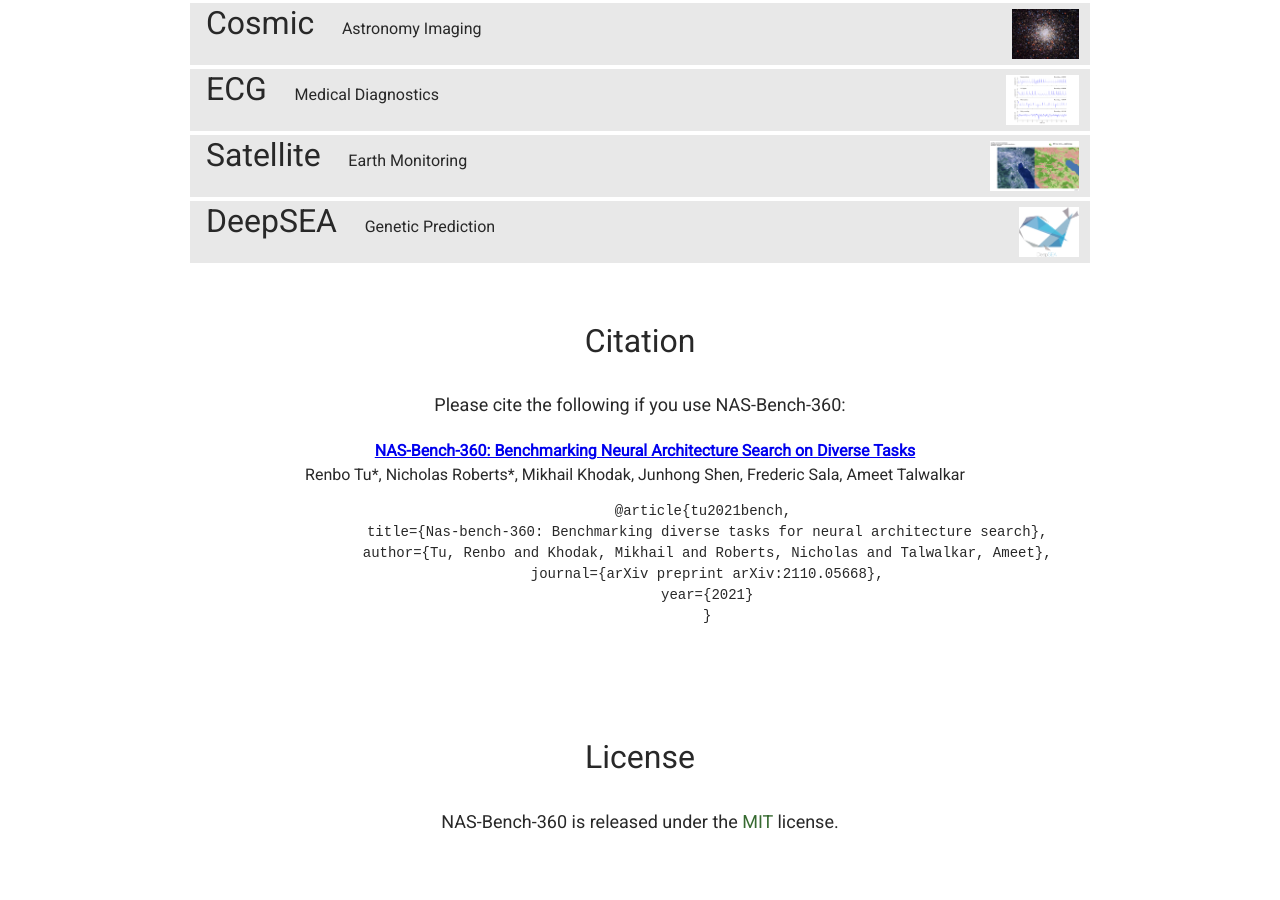
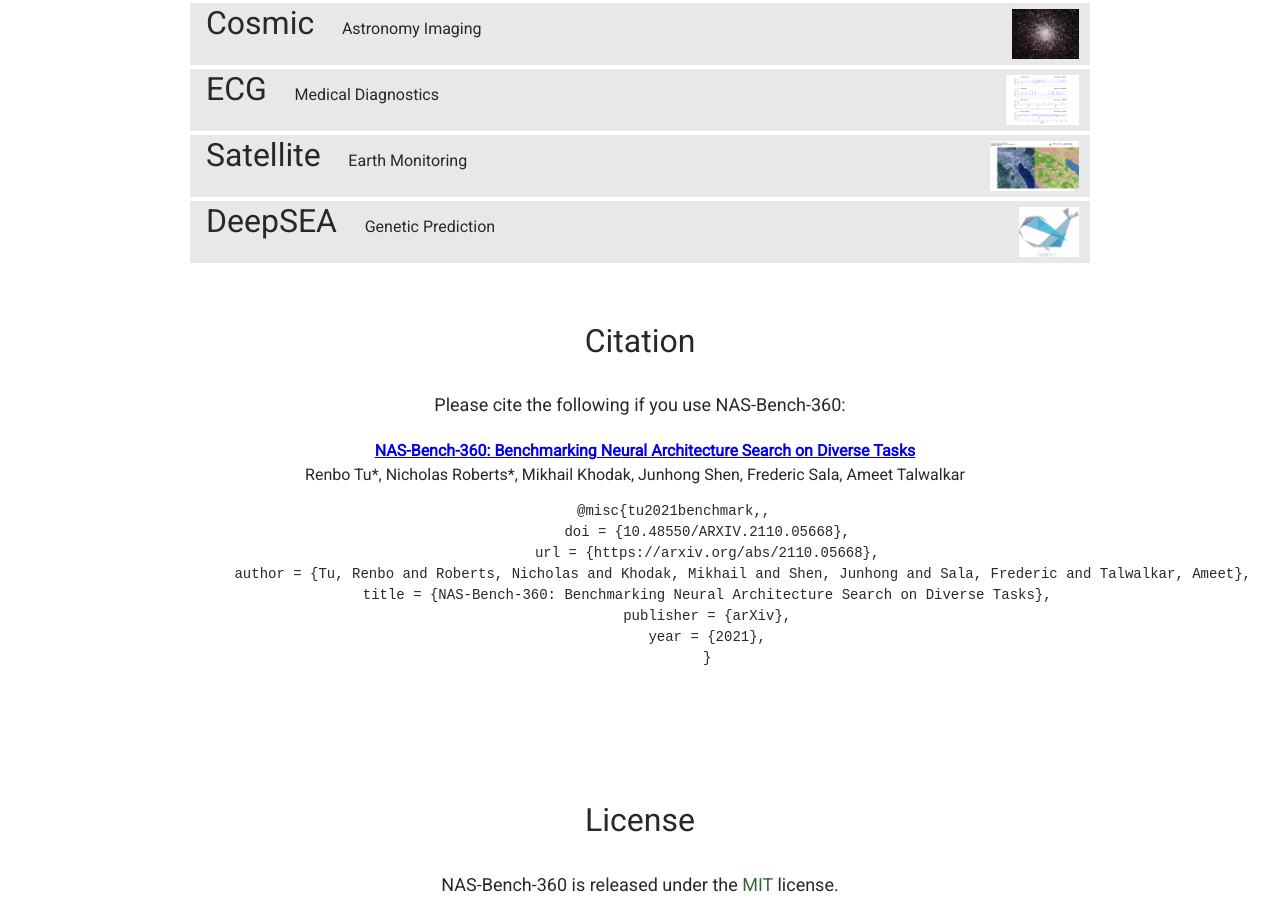
Before and after one commit to rtu715/NAS-Bench-360, a Jekyll site: the page index.html, which Jekyll copies as it is, in a window 1280 px wide and 900 px high, scrolled down 1063 px. Built offline with Jekyll 4.4.1, drawn with Linux system fonts in a browser that asks for light colours; before the commit the page ends 1900 px from its top, so only the background shows below that.

Commit message:
updated citation

```diff
--- a/index.html
+++ b/index.html
@@ -321,15 +321,18 @@
 
 
         </span>
-		<pre>
-		@article{tu2021bench,
-		title={Nas-bench-360: Benchmarking diverse tasks for neural architecture search},
-		author={Tu, Renbo and Khodak, Mikhail and Roberts, Nicholas and Talwalkar, Ameet},
-		journal={arXiv preprint arXiv:2110.05668},
-		year={2021}
-		}</pre>
+	<pre>
+	@misc{tu2021benchmark,,
+		doi = {10.48550/ARXIV.2110.05668},
+		url = {https://arxiv.org/abs/2110.05668},
+		author = {Tu, Renbo and Roberts, Nicholas and Khodak, Mikhail and Shen, Junhong and Sala, Frederic and Talwalkar, Ameet},
+		title = {NAS-Bench-360: Benchmarking Neural Architecture Search on Diverse Tasks},
+		publisher = {arXiv},
+		year = {2021},
+		}
+	</pre>
 
-		<br/><br/>
+	<br/><br/>
     </div>
 
 
```
